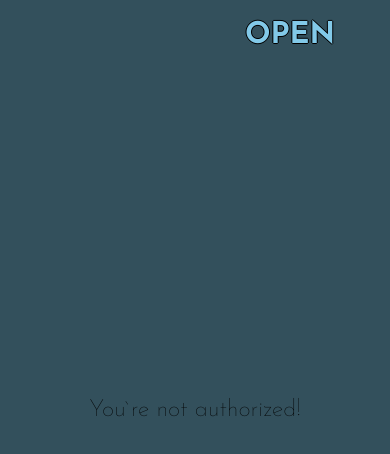
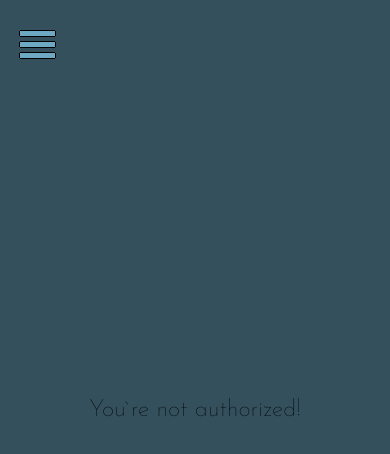
Before and after one commit to Dodikxon/Futuristic-Store, a React (Create React App) app in the folder frontend/: page /sale in a window 390 px wide. Shown: the top 454 px of the page. Built offline with nearby package versions, Linux system fonts and the light colour scheme.

Commit message:
Change navbar

```diff
--- /dev/null
+++ b/frontend/src/components/Header/Navbar/Navbar-Desktop/Navbar-Desktop.scss
@@ -0,0 +1,14 @@
+.navbar-desktop{
+  display: flex;
+  justify-content: center;
+  align-items: center;
+
+  @media (max-width: 520px) {
+    &{
+      display: none;
+    }
+  }
+  &-link{
+
+  }
+}
--- /dev/null
+++ b/frontend/src/components/Header/Navbar/Navbar-Desktop/Navbar-Desktop.tsx
@@ -0,0 +1,37 @@
+import React from 'react';
+import {token} from "../../../../api/api";
+import Button from "../../../Inputs/Button";
+import './Navbar-Desktop.scss';
+
+const NavbarDesktop = () => {
+    if(token()){
+        return (
+            <nav className="navbar-desktop">
+                <ul className="navbar-desktop-link">
+                    <Button link={'/'} name={'Store'}/>
+                </ul>
+                <ul className="navbar-desktop-link">
+                    <Button link={'/sale'} name={'Sale'}/>
+                </ul>
+                <ul className="navbar-desktop-link">
+                    <Button link={'/login'} name={'logout'}/>
+                </ul>
+            </nav>
+        )
+    }
+    return (
+        <nav className="navbar-desktop">
+            <ul className="navbar-desktop-link">
+                <Button link={'/'} name={'Store'}/>
+            </ul>
+            <ul className="navbar-desktop-link">
+                <Button link={'/login'} name={'Sign In'}/>
+            </ul>
+            <ul className="navbar-desktop-link">
+                <Button link={'/register'} name={'Sign Up'}/>
+            </ul>
+        </nav>
+    );
+};
+
+export default NavbarDesktop;
--- /dev/null
+++ b/frontend/src/components/Header/Navbar/Navbar-Mobile/Navbar-Mobile.scss
@@ -0,0 +1,64 @@
+@import "./src/index";
+.navbar-mobile{
+  display: none;
+  width: 100%;
+
+  @media (max-width: 520px) {
+    display: block;
+  }
+  &-link{
+    width: 200px;
+    top: 25px;
+    display: flex;
+    flex-direction: column;
+    align-items: baseline;
+    position: absolute;
+    height: 200px;
+
+    &openSublinks{
+      width: 100vw;
+      top: 25px;
+      display: flex;
+      flex-direction: column;
+      align-items: baseline;
+      position: absolute;
+      height: 100vh;
+      background: $background;
+      z-index: 10000;
+    }
+    &-sublinks{
+      display: none;
+    }
+    &-menu{
+      display: inline-block;
+    }
+  }
+}
+
+.openSublinks{
+  width: 100vw;
+  display: flex;
+  flex-direction: column;
+  justify-content: center;
+  align-items: end;
+}
+
+
+.bar1, .bar2, .bar3 {
+  width: 35px;
+  height: 5px;
+  background-color: $color4;
+  box-shadow: $font-border;
+  margin: 6px 0;
+  transition: 0.4s;
+}
+
+.change .bar1 {
+  transform: translate(0, 11px) rotate(-45deg);
+}
+
+.change .bar2 {opacity: 0;}
+
+.change .bar3 {
+  transform: translate(0, -11px) rotate(45deg);
+}
--- /dev/null
+++ b/frontend/src/components/Header/Navbar/Navbar-Mobile/Navbar-Mobile.tsx
@@ -0,0 +1,54 @@
+import React, {useState} from 'react';
+import './Navbar-Mobile.scss';
+import {token} from "../../../../api/api";
+import Button from "../../../Inputs/Button";
+
+const NavbarMobile = () => {
+    const [isOpenMenu, setIsOpenMenu] = useState(false);
+    const [openMenuClass, setOpenMenuClass] = useState('')
+    const [openSublinksClass, setOpenSublinksClass] = useState('')
+    function OpenMenu(){
+        if(isOpenMenu){
+            setOpenMenuClass('')
+            setIsOpenMenu(false)
+            setOpenSublinksClass('')
+        }else{
+            setOpenMenuClass('change')
+            setIsOpenMenu(true)
+            setOpenSublinksClass('openSublinks')
+        }
+    }
+    if(token()){
+        return (
+            <nav className="navbar-mobile">
+                <ul className="navbar-desktop-link">
+                    <Button link={'/'} name={'Store'}/>
+                </ul>
+                <ul className="navbar-desktop-link">
+                    <Button link={'/sale'} name={'Sale'}/>
+                </ul>
+                <ul className="navbar-desktop-link">
+                    <Button link={'/login'} name={'logout'}/>
+                </ul>
+            </nav>
+        )
+    }
+    return (
+        <nav className="navbar-mobile">
+            <ul className={`navbar-mobile-link${openSublinksClass}`}>
+                <li className={`navbar-mobile-link-menu ${openMenuClass}`} onClick={OpenMenu}>
+                    <div className={`bar1`}></div>
+                    <div className={`bar2`}></div>
+                    <div className={`bar3`}></div>
+                </li>
+                <ul className={`navbar-mobile-link-sublinks ${openSublinksClass}`}>
+                    <Button link={'/'} name={'Store'}/>
+                    <Button link={'/login'} name={'Sign In'}/>
+                    <Button link={'/register'} name={'Sign Up'}/>
+                </ul>
+            </ul>
+        </nav>
+    );
+};
+
+export default NavbarMobile;
--- a/frontend/src/components/Header/Navbar/Navbar.scss
+++ b/frontend/src/components/Header/Navbar/Navbar.scss
@@ -6,9 +6,11 @@
   align-items: center;
   width: 100%;
 }
+
 .header-navbar-mobile{
   display: none;
 }
+
 .navbar-close{
   display: none;
 }
@@ -21,6 +23,7 @@
   .header-navbar-desktop{
     display: none;
   }
+
   .header-navbar-mobile{
     display: flex;
     position: absolute;
--- a/frontend/src/components/Header/Navbar/Navbar.tsx
+++ b/frontend/src/components/Header/Navbar/Navbar.tsx
@@ -1,71 +1,13 @@
-import React, {useState} from 'react';
-import './Navbar.scss';
-import Button from "../../Inputs/Button";
-import {token} from "../../../api/api";
-
+import React from 'react';
+import NavbarDesktop from "./Navbar-Desktop/Navbar-Desktop";
+import NavbarMobile from "./Navbar-Mobile/Navbar-Mobile";
 
 const Navbar = () => {
-    const [navbarMobile, setNavbarMobile] = useState('navbar-close')
-    const [openNavbarMenu, setOpenNavbarMenu] = useState(false)
-    const [mobileNavbar, setMobileNavbar] = useState('Open')
-
-    function openNavbarMobile(){
-        if(openNavbarMenu == false){
-            setNavbarMobile('navbar-open')
-            setOpenNavbarMenu(true)
-            setMobileNavbar('Close')
-        }else{
-            setNavbarMobile('navbar-close')
-            setOpenNavbarMenu(false)
-            setMobileNavbar('Open')
-        }
-    }
-
-    if(token()){
-        return (
-            <nav className="header-navbar">
-                <div className="header-navbar-desktop">
-                    <Button link={'/'} name={'Store'}/>
-                    <Button link={'/sale'} name={'Sale'}/>
-                    <Button link={'/login'} name={'logout'}/>
-                </div>
-                <div className="header-navbar-mobile">
-
-                    <ul className={`header-navbar-mobile-links`}>
-                        <a onClick={openNavbarMobile} className="button mobile-button">
-                            {mobileNavbar}
-                        </a>
-                        <ul className={`${navbarMobile}`}>
-                            <Button link={'/'} name={'Store'}/>
-                            <Button link={'/sale'} name={'Sale'}/>
-                            <Button link={'/login'} name={'logout'}/>
-                        </ul>
-                    </ul>
-                </div>
-            </nav>
-        )
-    }
     return (
-        <nav className="header-navbar">
-            <div className="header-navbar-desktop">
-                <Button link={'/'} name={'Store'}/>
-                <Button link={'/login'} name={'Sign In'}/>
-                <Button link={'/register'} name={'Sign Up'}/>
-            </div>
-            <div className="header-navbar-mobile">
-
-                <ul className={`header-navbar-mobile-links`}>
-                    <a onClick={openNavbarMobile} className="button mobile-button">
-                        {mobileNavbar}
-                    </a>
-                    <ul className={`${navbarMobile}`}>
-                        <Button link={'/'} name={'Store'}/>
-                        <Button link={'/login'} name={'Sign In'}/>
-                        <Button link={'/register'} name={'Sign Up'}/>
-                    </ul>
-                </ul>
-            </div>
-        </nav>
+        <>
+            <NavbarDesktop />
+            <NavbarMobile />
+        </>
     );
 };
 
--- a/frontend/src/components/Inputs/Input.scss
+++ b/frontend/src/components/Inputs/Input.scss
@@ -137,6 +137,10 @@
   transition: all 0.5s ease;
   border: none;
   text-shadow: $font-border;
+
+  @media (max-width: 520px) {
+    margin: 15px 0 0 0;
+  }
   &:hover{
     color: $color3;
     font-size: $font-size-hover;
--- a/frontend/src/components/Inputs/Selector.tsx
+++ b/frontend/src/components/Inputs/Selector.tsx
@@ -2,6 +2,7 @@ import React from 'react';
 import './Input.scss';
 
 const Selector = (props: any) => {
+    if(props.placeholder){
         return (
             <div className='selector'>
                 <label className='selector-label'>{props.placeholder}</label>
@@ -12,6 +13,17 @@ const Selector = (props: any) => {
                 </select>
             </div>
         );
+    }else{
+        return (
+            <div className='selector'>
+                <select required value={props.selectorValue} onChange={e => props.change(e.target.value)} name={props.name} className='selector-select'>
+                    <option value={props.value}>{props.value}</option>
+                    <option value={props.value1}>{props.value1}</option>
+                    <option value={props.value2}>{props.value2}</option>
+                </select>
+            </div>
+        );
+    }
 };
 
 export default Selector;
--- a/frontend/src/components/Products/ProducstList/Product/Product.tsx
+++ b/frontend/src/components/Products/ProducstList/Product/Product.tsx
@@ -30,7 +30,7 @@ function Image(props: any){
 const Product = (props: any) => {
 
     return (
-        <Link to={props.productDetail}>
+        <Title detail={props.productDetail} title={
             <div className="product">
                 <div className="product-text">
                     <Image src={`${api}/products/${props.productSrc}`} alt={props.productAlt}/>
@@ -40,7 +40,8 @@ const Product = (props: any) => {
                     <Button name={'buy'} link={`/${props.productDetail}`} />
                 </div>
             </div>
-        </Link>
+        }>
+        </Title>
     );
 };
 
--- a/frontend/src/components/Products/ProducstList/ProductList.tsx
+++ b/frontend/src/components/Products/ProducstList/ProductList.tsx
@@ -59,7 +59,6 @@ const ProductList = () => {
                                       name={'game'}
                                       change={setGame}
                                       selectorValue={game}
-                                      placeholder={'select game'}
                                       value2={'LOL'}/>
                             <Submit value={isSubmit}
                                     change={setIsSubmit}
```
Lines whose indentation alone changed are shown as unchanged.
